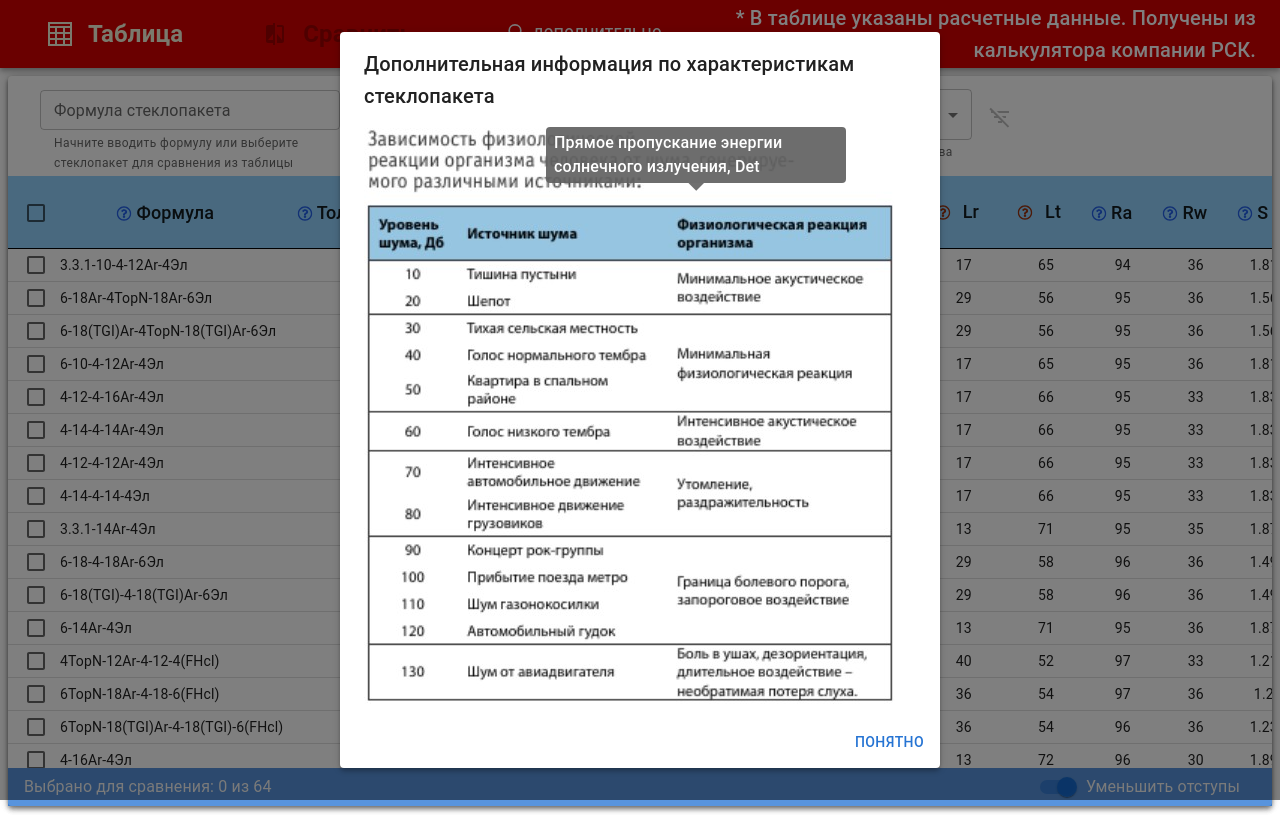
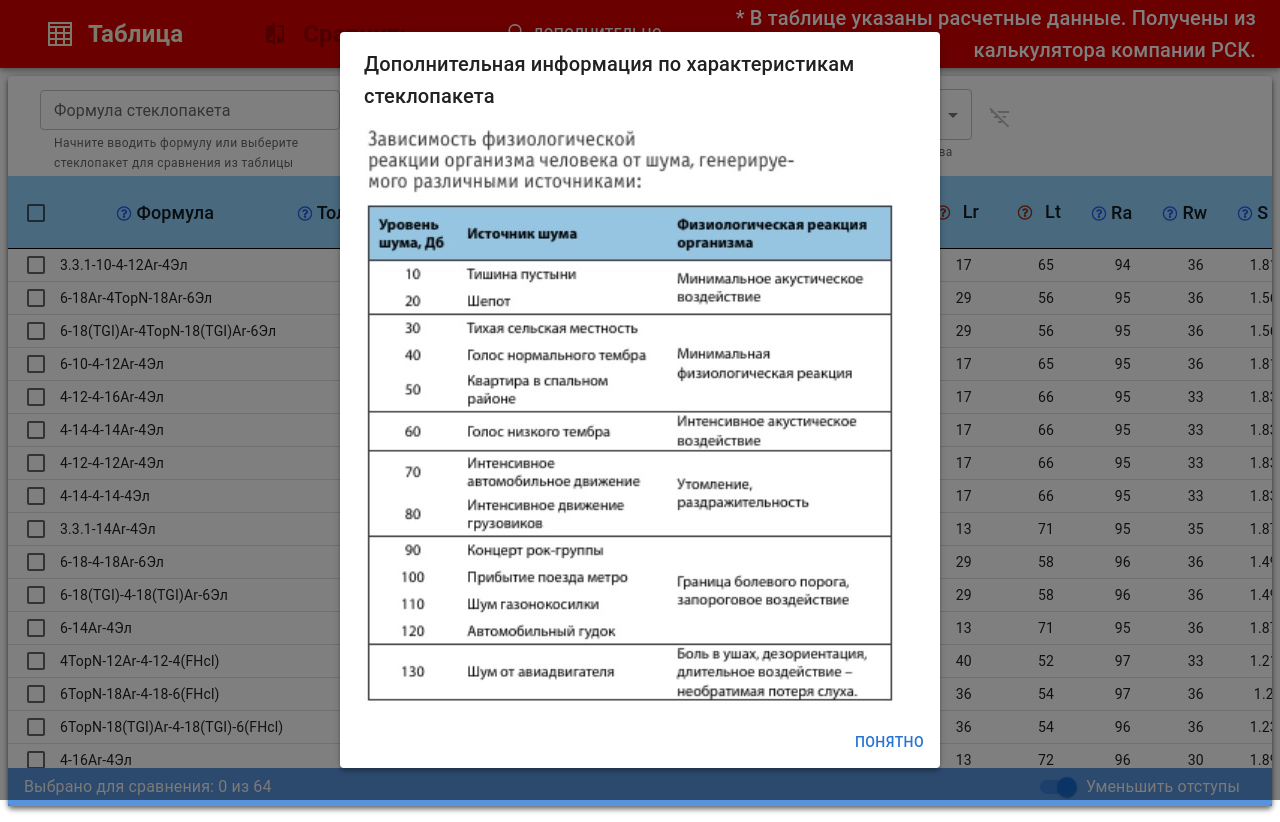
Before and after one commit to akuma-code/stp_client, a React (Create React App) app: page / in a window 1280 px wide. Both pictures are taken after a click on the button 695 px from the left and 212 px from the top of the page. Built offline with nearby package versions, Linux system fonts and the light colour scheme.

Commit message:
image tooltips

```diff
--- a/src/Components/DataTable/EnhancedTableHead.tsx
+++ b/src/Components/DataTable/EnhancedTableHead.tsx
@@ -90,7 +90,12 @@ export function EnhancedTableHead(props: EnhancedTableProps) {
 
                             >
 
+                                {
+                                    hasImage(headCell) ?
 
+
+                                        <HelperDialog img_name={ getImgName(headCell.id) } tooltip_title={ headCell.desc || "" } />
+                                        :
                                         <Tooltip
                                             title={ headCell.desc
                                                 ? headCell.desc
@@ -101,17 +106,14 @@ export function EnhancedTableHead(props: EnhancedTableProps) {
                                             //  sx={ { mx: .5 } }
                                             >
 
-                                        {
-                                            hasImage(headCell) ?
-                                                <HelperDialog img_name={ getImgName(headCell.id) } />
-                                                :
+
                                                 <SvgIcon sx={ { maxHeight: 15 } }>
                                                     <FaRegQuestionCircle className={ hasImage(headCell) ? 'text-orange-800' : 'text-blue-600' } />
                                                 </SvgIcon>
-                                        }
 
                                             </Box>
                                         </Tooltip>
+                                }
 
                                 <Box alignItems={ 'baseline' }>
 
--- a/src/Components/UI/HelperDialog.tsx
+++ b/src/Components/UI/HelperDialog.tsx
@@ -7,7 +7,7 @@ import DialogContentText from '@mui/material/DialogContentText';
 import DialogTitle from '@mui/material/DialogTitle';
 import useMediaQuery from '@mui/material/useMediaQuery';
 import { useTheme } from '@mui/material/styles';
-import { IconButton, SvgIcon } from '@mui/material';
+import { IconButton, SvgIcon, Tooltip } from '@mui/material';
 import { FaRegQuestionCircle } from 'react-icons/fa';
 import path_decibel from './../../Components/StpTable/StpPreset/images/decibels.jpg'
 import path_energy from './../../Components/StpTable/StpPreset/images/energyCoeefs.jpg'
@@ -15,9 +15,10 @@ import path_light from './../../Components/StpTable/StpPreset/images/lightCoeff.
 
 type HelperDialogProps = {
     img_name: 'light' | 'decibel' | 'energy'
+    tooltip_title: string
 
 }
-export function HelperDialog({ img_name }: HelperDialogProps) {
+export function HelperDialog({ img_name, tooltip_title }: HelperDialogProps) {
     const [open, setOpen] = React.useState(false);
     const theme = useTheme();
     const fullScreen = useMediaQuery(theme.breakpoints.down('md'));
@@ -36,11 +37,14 @@ export function HelperDialog({ img_name }: HelperDialogProps) {
     }
     return (
         <React.Fragment >
-            <IconButton onClick={ handleClickOpen }>
-                <SvgIcon sx={ { maxHeight: 15 } }>
-                    <FaRegQuestionCircle className={ 'text-orange-800' } />
-                </SvgIcon>
-            </IconButton>
+            <Tooltip title={ tooltip_title + `. Нажмите для дополнительной справки` } PopperProps={ { placement: 'top' } }>
+
+                <IconButton onClick={ handleClickOpen }>
+                    <SvgIcon sx={ { maxHeight: 15 } }>
+                        <FaRegQuestionCircle className={ 'text-orange-800' } />
+                    </SvgIcon>
+                </IconButton>
+            </Tooltip>
             <Dialog autoFocus
                 // fullScreen={ fullScreen }
                 open={ open }
```
Lines whose indentation alone changed are shown as unchanged.
